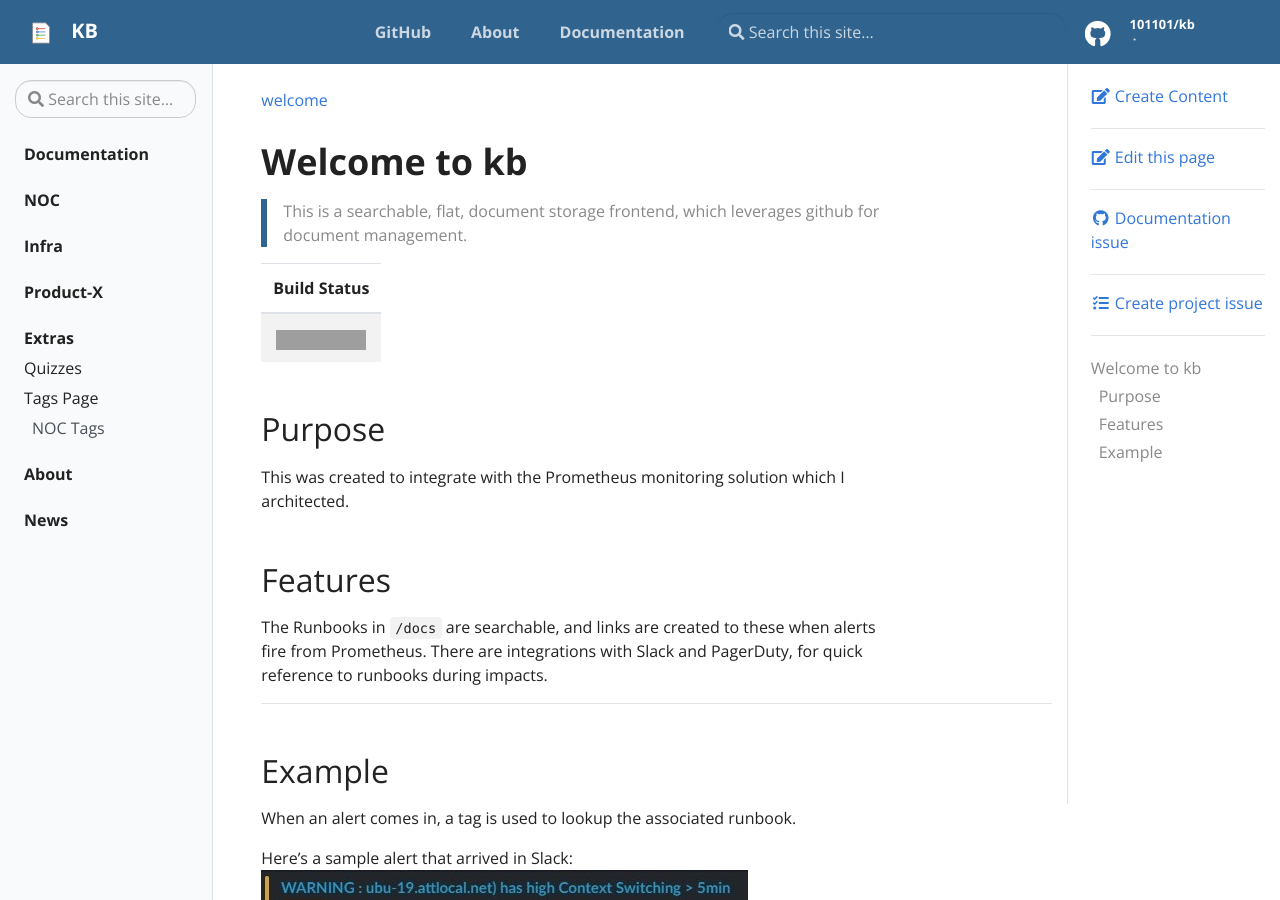
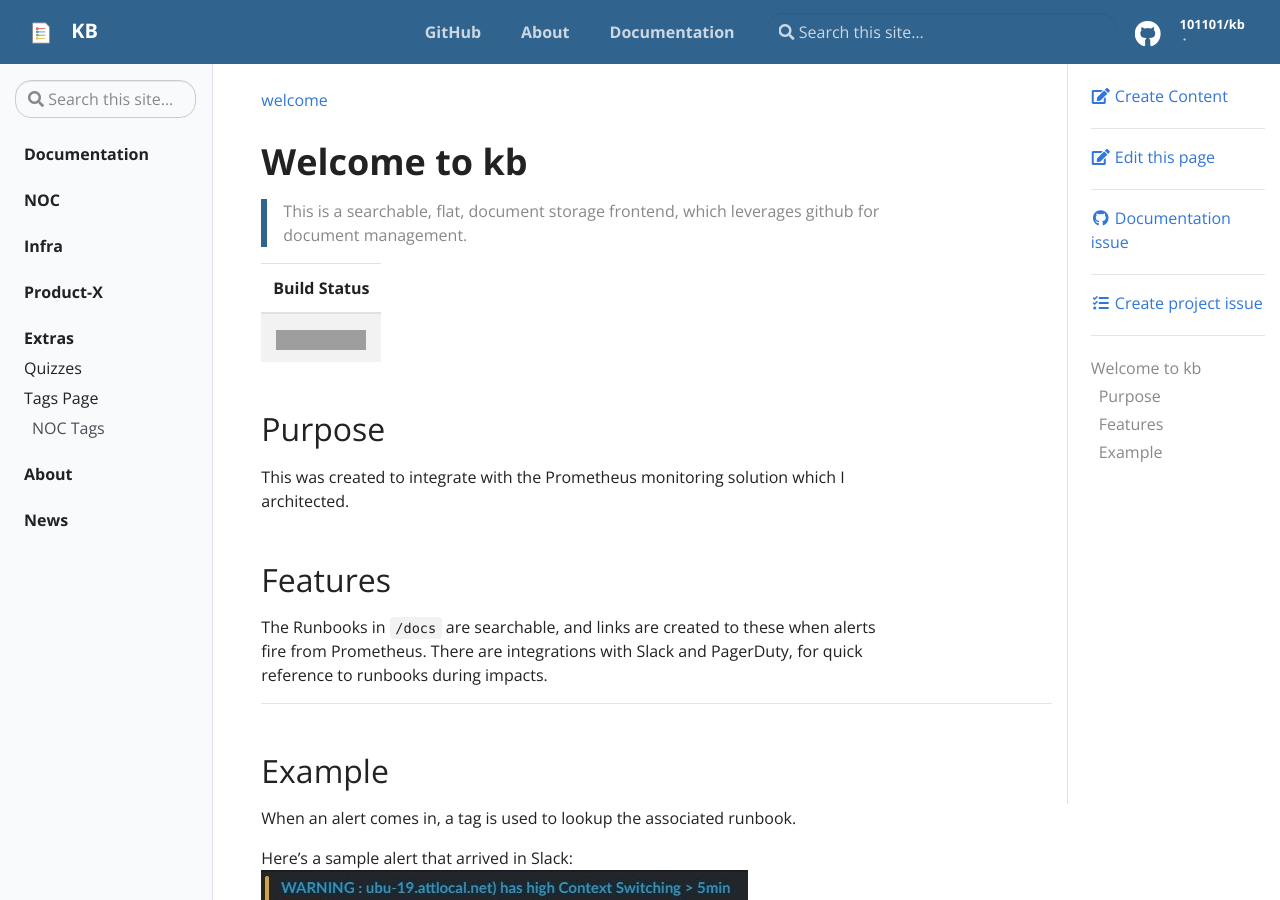
Before and after one commit to 101101/kb, a Jekyll site: the page built from pages/index.md, in a window 1280 px wide and 900 px high. Built offline with Jekyll 4.4.1, drawn with Linux system fonts in a browser that asks for light colours; grey boxes are pictures that could not be loaded.

Commit message:
Update header.html

```diff
--- a/_includes/header.html
+++ b/_includes/header.html
@@ -19,10 +19,10 @@
 
 	<div class="navbar-nav d-none d-lg-block">
           <a class="gh-source" data-gh-source="github" href="{{ site.repo }}" title="Go to repository" data-md-state="done">
-          <div class="gh-source__repository" style='padding-right:50px'>
+          <div class="gh-source__repository">
             <i class="fab fa fa-github fa-2x" style='padding-right:20px; float:left; margin-top:5px'></i>
             {{ site.github_user }}/{{ site.github_repo }}
-          <ul class="gh-source__facts" style='padding-right:50px'><li class="gh-source__fact" id='stars'></li><li id="forks" class="gh-source__fact"></li></ul></div></a>
+          <ul class="gh-source__facts"><li class="gh-source__fact" id='stars'></li><li id="forks" class="gh-source__fact"></li></ul></div></a>
         </div>
       </div>
 
```
